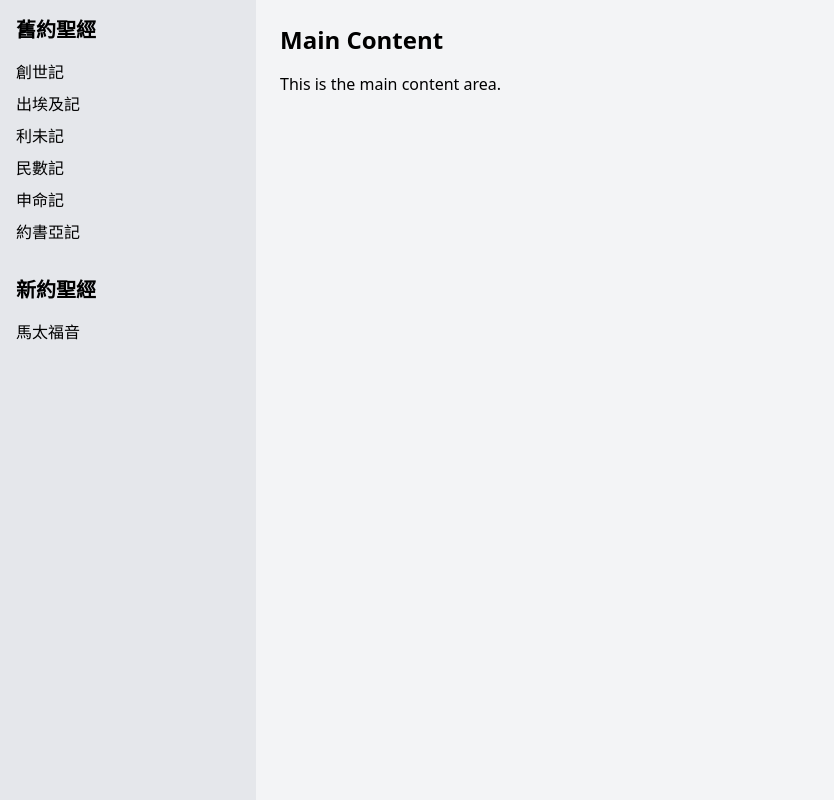
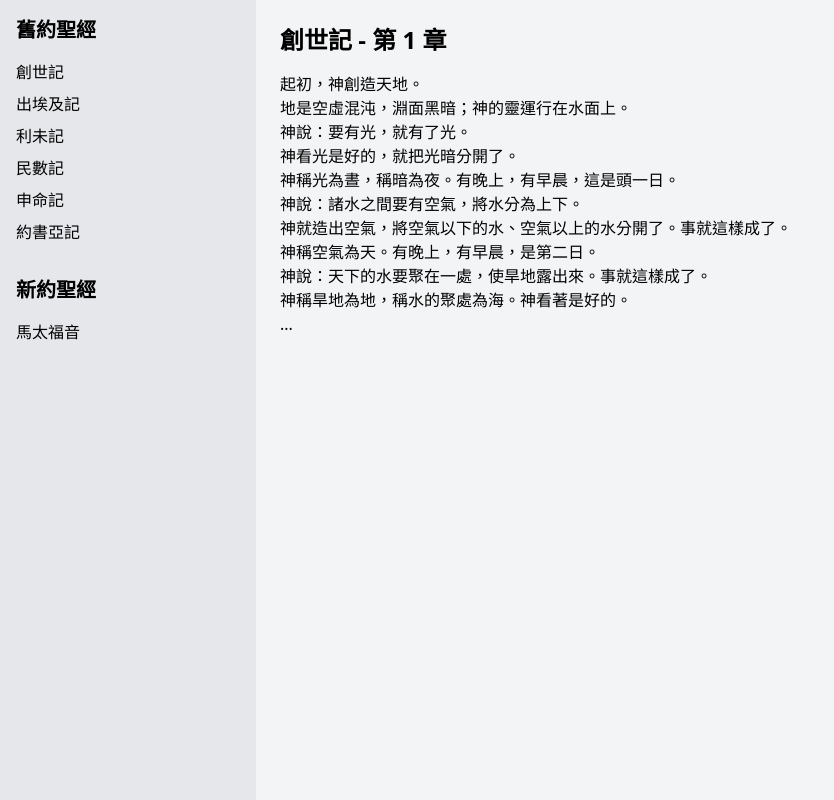
Before and after one commit to awchjimmy/bible-reading, a Django app: page /scriptures/ in a window 1280 px wide. Shown: the whole page, without its empty margins (0-834 px from the left). Run offline with Django 5.2, Linux system fonts and the light colour scheme; data comes from the database, SQL or seed files in the repository.

Commit message:
mock chapter

```diff
--- a/scriptures/templates/scriptures/index.html
+++ b/scriptures/templates/scriptures/index.html
@@ -29,8 +29,22 @@
 
     <!-- Main Content -->
     <main class="flex-1 p-6 bg-gray-100">
-      <h1 class="text-2xl font-semibold mb-4">Main Content</h1>
-      <p>This is the main content area.</p>
+      <h1 class="text-2xl font-semibold mb-4">創世記 - 第 1 章</h1>
+
+
+      <ul>
+        <li>起初，神創造天地。</li>
+        <li>地是空虛混沌，淵面黑暗；神的靈運行在水面上。</li>
+        <li>神說：要有光，就有了光。</li>
+        <li>神看光是好的，就把光暗分開了。</li>
+        <li>神稱光為晝，稱暗為夜。有晚上，有早晨，這是頭一日。</li>
+        <li>神說：諸水之間要有空氣，將水分為上下。</li>
+        <li>神就造出空氣，將空氣以下的水、空氣以上的水分開了。事就這樣成了。</li>
+        <li>神稱空氣為天。有晚上，有早晨，是第二日。</li>
+        <li>神說：天下的水要聚在一處，使旱地露出來。事就這樣成了。</li>
+        <li>神稱旱地為地，稱水的聚處為海。神看著是好的。</li>
+      </ul>
+      ...
     </main>
   </div>
 
```
